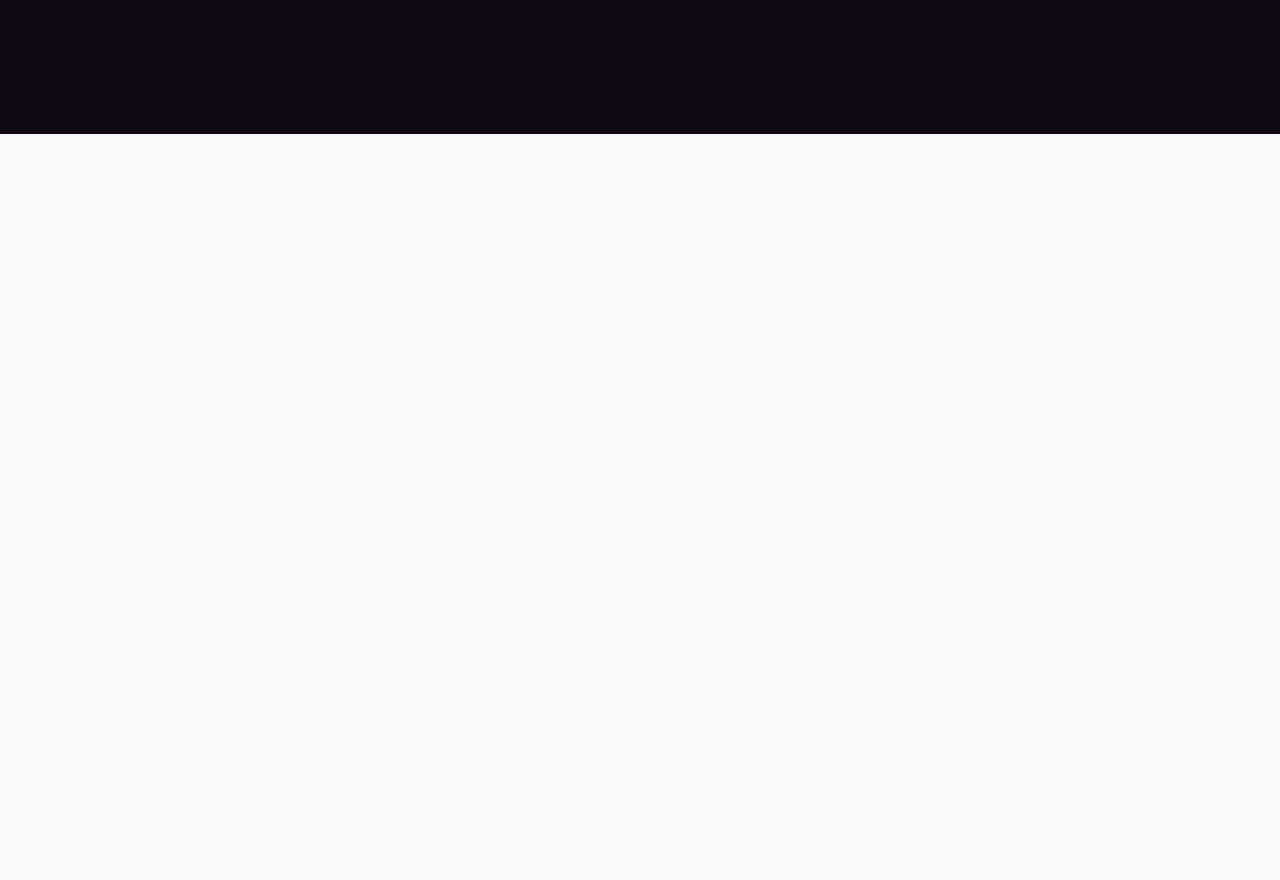
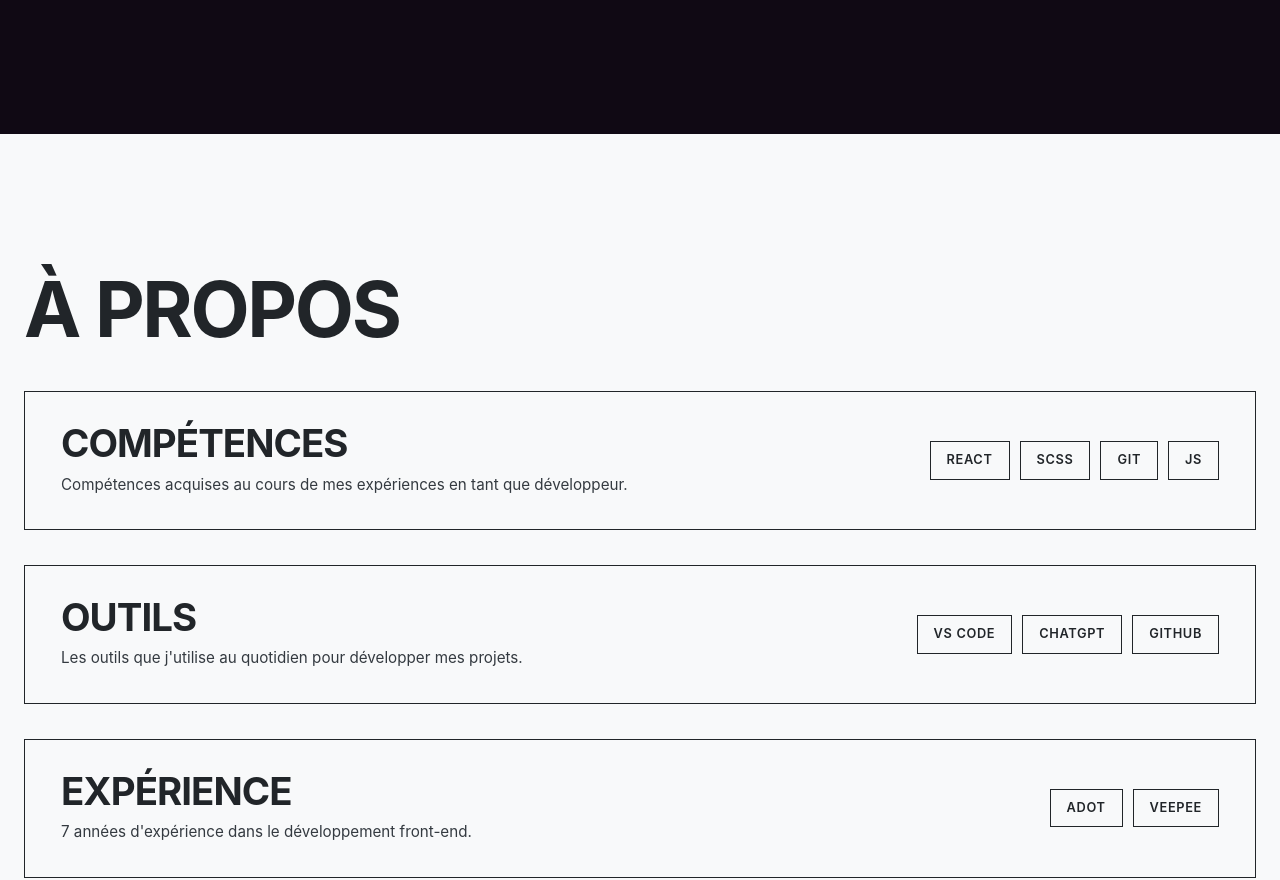
Before and after one commit to LarkAlfen/Portfolio, a React (Vite) app: page / in a window 1280 px wide. Shown: the part 1920-2800 px from the top of the page. Built offline with nearby package versions, Linux system fonts and the light colour scheme.

Commit message:
Added About page content, modified some colors

```diff
--- a/src/components/Header/Header.scss
+++ b/src/components/Header/Header.scss
@@ -66,7 +66,7 @@
   &__link {
     position: relative;
 
-    color: var(--text-muted);
+    color: var(--text-primary);
     font-size: 0.95rem;
     font-weight: 500;
     text-decoration: none;
@@ -76,23 +76,7 @@
       transform 0.2s ease;
 
     &:hover {
-      color: var(--text-primary);
-    }
-
-    &--active {
-      color: var(--text-primary);
-    }
-
-    &--active::after {
-      content: "";
-
-      position: absolute;
-      left: 0;
-      right: 0;
-      bottom: -8px;
-
-      height: 2px;
-      border-radius: 999px;
+      color: var(--text-hover);
     }
   }
 
--- /dev/null
+++ b/src/components/InfoCards.jsx
@@ -0,0 +1,23 @@
+export function InfoCards({ title, description, tags }) {
+    return (
+        <div className="info__card">
+            <div className="info__content">
+                <h2 className="info__title">{title}</h2>
+
+                <p className="info__description">
+                    {description}
+                </p>
+            </div>
+
+            {tags?.length > 0 && (
+            <div className="info__tags">
+                {tags.map((tag) =>(
+                    <span className="info__tag" key={tag}>
+                        {tag}
+                    </span>
+                ))}
+            </div>
+            )}
+        </div>
+    )
+}
--- a/src/pages/About/About.jsx
+++ b/src/pages/About/About.jsx
@@ -1,6 +1,48 @@
+import { InfoCards } from '../../components/InfoCards'
 import './About.scss'
 
-export function About () {
+const infos = [
+    {
+        title: "Compétences",
+        description:
+            "Compétences acquises au cours de mes expériences en tant que développeur.",
+        tags: ["React", "SCSS", "Git", "JS"],
+    },
+    {
+        title: "Outils",
+        description:
+            "Les outils que j'utilise au quotidien pour développer mes projets.",
+        tags: ["VS Code", "ChatGPT", "GitHub"],
+    },
+    {
+        title: "Expérience",
+        description:
+            "7 années d'expérience dans le développement front-end.",
+        tags: ["Adot", "Veepee"],
+    },
+    {
+        title: "Diplômes",
+        description:
+            "J'ai eu mon DUT MMI en 2018 puis mon bachelor Web à Hetic en 2019",
+        tags: ["Bac+3"],
+    },
 
-    return <section id="about" className="about section" style={{width:"100%",height:"100vh"}}></section>
+];
+
+export function About() {
+
+    return <section id="about" className="about section">
+        <h1 className='info__start'>À propos</h1>
+        {infos.map((info) => (
+            <InfoCards
+                key={info.title}
+                title={info.title}
+                description={info.description}
+                tags={info.tags}
+            />
+        ))}
+        <div className='info__link'>
+            <a href="" className='info__cv'>Lien vers mon CV</a>
+        </div>
+    </section>
 }
--- a/src/pages/About/About.scss
+++ b/src/pages/About/About.scss
@@ -0,0 +1,132 @@
+@use "../../style/mixin" as *;
+@use "../../style/variables" as *;
+
+.about {
+  @include container(1600px);
+
+  min-height: 100vh;
+
+  padding-top: 130px;
+  padding-bottom: 80px;
+}
+
+.info {
+  width: 100%;
+
+  color: var(--text-primary);
+
+  &__start {
+    color: var(--text-primary);
+    text-transform: uppercase;
+    margin-bottom: 35px;
+  }
+  &__card {
+    width: 100%;
+
+    display: flex;
+    align-items: center;
+    justify-content: space-between;
+    gap: 40px;
+
+    padding: 32px 36px;
+
+    background: transparent;
+    border: 1px solid var(--border);
+    margin-bottom: 35px;
+  }
+
+  &__content {
+    display: flex;
+    flex-direction: column;
+    gap: 10px;
+
+    max-width: 650px;
+  }
+
+  &__title {
+    margin: 0;
+
+    font-size: clamp(2rem, 3vw, 3rem);
+    font-weight: 700;
+    line-height: 1;
+    text-transform: uppercase;
+
+    color: var(--text-primary);
+  }
+
+  &__description {
+    margin: 0;
+    max-width: 600px;
+
+    font-size: 0.95rem;
+    line-height: 1.6;
+
+    color: var(--text-secondary);
+  }
+
+  &__tags {
+    display: flex;
+    align-items: center;
+    justify-content: flex-end;
+    flex-wrap: wrap;
+    gap: 10px;
+  }
+
+  &__tag {
+    display: flex;
+    align-items: center;
+    justify-content: center;
+
+    padding: 8px 16px;
+
+    background: transparent;
+    border: 1px solid var(--text-primary);
+    border-radius: 0;
+
+    color: var(--text-primary);
+
+    font-size: 0.8rem;
+    font-weight: 600;
+    text-transform: uppercase;
+    letter-spacing: 0.05em;
+
+    white-space: nowrap;
+
+    cursor: default;
+    &:hover {
+      background-color: var(--color-hover);
+      color: white;
+    }
+  }
+  &__link{
+    width: 100%;
+    display: block;
+    display: flex;
+    align-items: center;
+    justify-content: center;
+    margin-top: 70px;
+    margin-bottom: 35px;
+  }
+  &__cv{
+    color: var(--text-primary);
+    &:hover{
+        color: var(--text-hover);
+    }
+  }
+}
+
+@media (max-width: 768px) {
+  .info {
+    &__card {
+      flex-direction: column;
+      align-items: flex-start;
+
+      padding: 24px;
+      gap: 24px;
+    }
+
+    &__tags {
+      justify-content: flex-start;
+    }
+  }
+}
--- a/src/style/_typography.scss
+++ b/src/style/_typography.scss
@@ -161,8 +161,8 @@ pre {
    --------------------------------------------------------- */
 
 ::selection {
-  background-color: currentColor;
-  color: white;
+  background-color: var(--selection-background);
+  color: var(--selection-text);
 }
 
 
--- a/src/style/_variables.scss
+++ b/src/style/_variables.scss
@@ -19,10 +19,16 @@
   //logo + buttons
   --background: #212529;
   --border: #212529;
-  --text: #ffffff;
+  --text: #f8f9fa;
 
   // Hover
   --color-hover: #212529;
+  --text-hover: #6c757d;
+
+
+  // Selection
+  --selection-background: #0e0f11;
+  --selection-text: #f8f9fa;
 }
 
 :root.dark {
@@ -43,6 +49,11 @@
 
   // Hover
   --color-hover: #212529;
+  --color-text-hover: #adb5bd;
+
+  // Selection
+  --selection-background: #f8f9fa;
+  --selection-text: #0e0f11;
 }
 $color-background-secondary: #100914;
 
```
